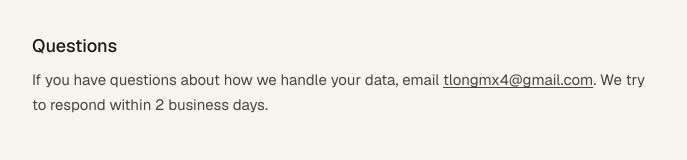
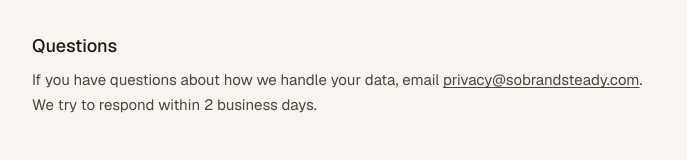
Before and after one commit to tlongmx4/sobr, a Next.js app: page /privacy in a window 1280 px wide. Shown: the part 2339-2499 px from the top of the page, without its empty margins (296-983 px from the left). Built offline with nearby package versions, Linux system fonts and the light colour scheme; no server answers.

Commit message:
chore: use privacy@sobrandsteady.com as privacy contact
Swap the Questions-section contact on the privacy page from the
personal gmail to privacy@sobrandsteady.com, now that the mailbox and
forwarding are set up.

```diff
--- a/src/app/privacy/page.tsx
+++ b/src/app/privacy/page.tsx
@@ -181,10 +181,10 @@ export default function PrivacyPage() {
             <p>
               If you have questions about how we handle your data, email{" "}
               <a
-                href="mailto:tlongmx4@gmail.com"
+                href="mailto:privacy@sobrandsteady.com"
                 className="underline underline-offset-2 hover:text-foreground"
               >
-                tlongmx4@gmail.com
+                privacy@sobrandsteady.com
               </a>
               . We try to respond within 2 business days.
             </p>
```
